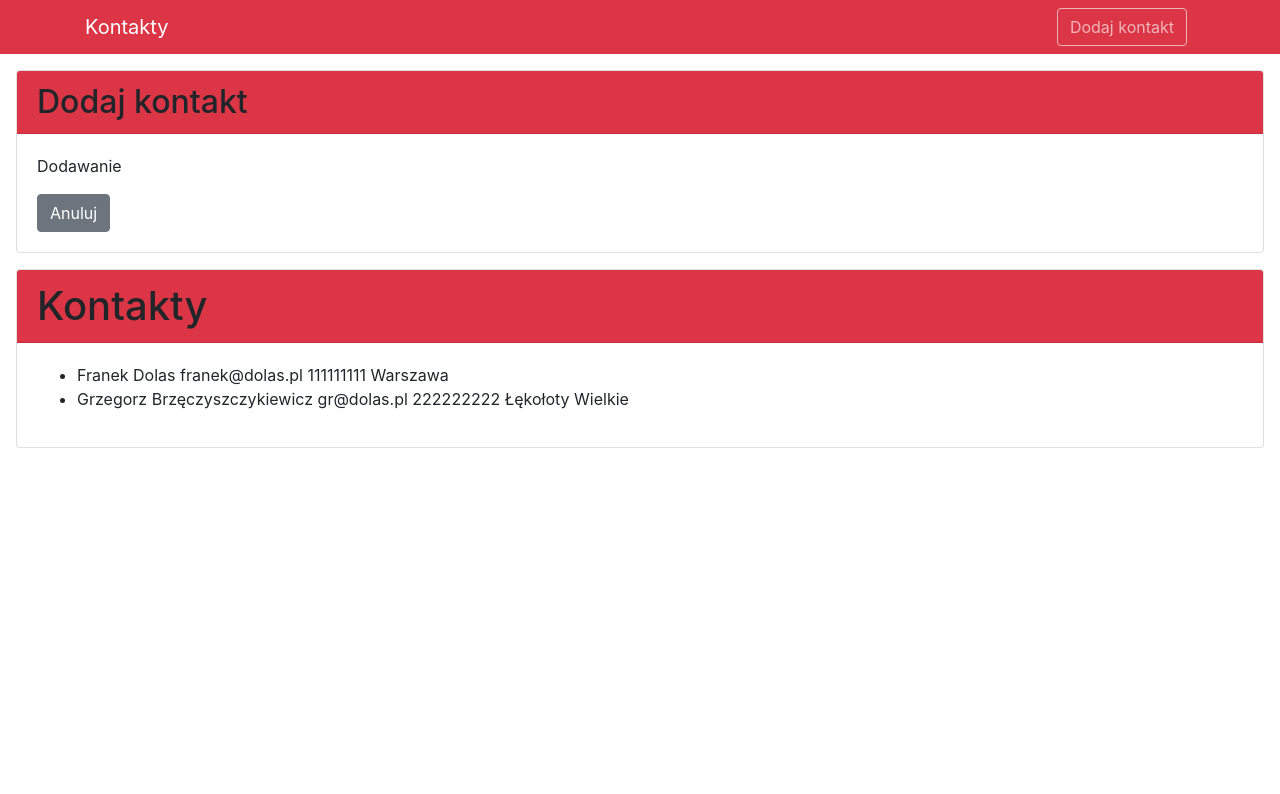
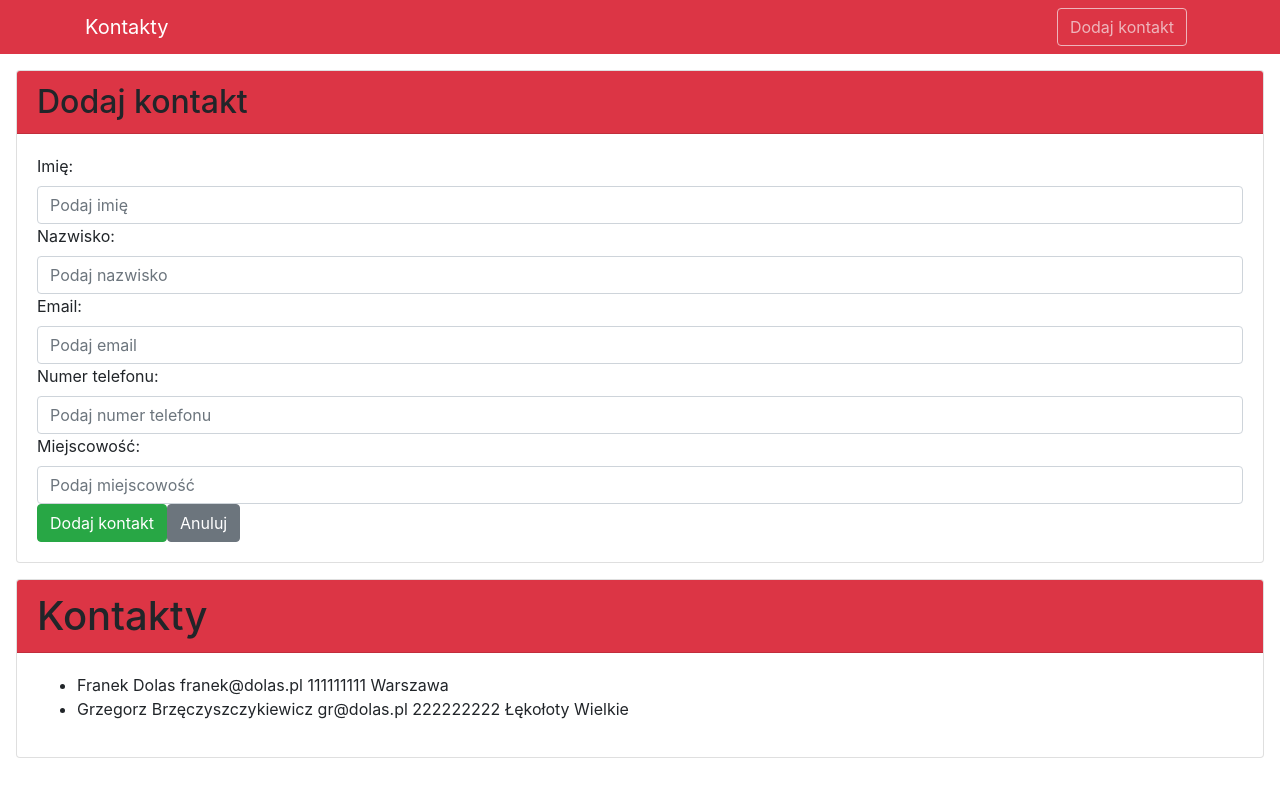
Before and after one commit to jurek2006/react-contacts-exercise_redux, a React (Create React App) app: page / in a window 1280 px wide. Both pictures are taken after a click on the button "Dodaj kontakt". Shown: the top 794 px of the page. Built offline with nearby package versions, Linux system fonts and the light colour scheme; the HTML template or start-up script is replaced by a standard one.

Commit message:
Dodanie formularza dodawania kontaktu

```diff
--- a/src/components/AddContact.js
+++ b/src/components/AddContact.js
@@ -3,6 +3,11 @@ import { Consumer } from "../context";
 
 export class AddContact extends Component {
     handleCancel(dispatch) {
+        dispatch({ type: "SHOW_HIDE_ADD_CONTACT", payload: false });
+    }
+
+    handleSubmit(dispatch, e) {
+        e.preventDefault();
         dispatch({ type: "SHOW_HIDE_ADD_CONTACT", payload: false });
     }
     render() {
@@ -16,17 +21,78 @@ export class AddContact extends Component {
                                 Dodaj kontakt
                             </h2>
                             <div className="card-body">
-                                <p>Dodawanie</p>
-                                <button
-                                    onClick={this.handleCancel.bind(
+                                <form
+                                    onSubmit={this.handleSubmit.bind(
                                         this,
                                         dispatch
                                     )}
-                                    type="button"
-                                    className="btn btn-secondary"
                                 >
-                                    Anuluj
-                                </button>
+                                    <div className="formGroup">
+                                        <label htmlFor="firstName">Imię:</label>
+                                        <input
+                                            type="text"
+                                            name="firstName"
+                                            className="form-control"
+                                            placeholder="Podaj imię"
+                                        />
+                                    </div>
+                                    <div className="formGroup">
+                                        <label htmlFor="lastName">
+                                            Nazwisko:
+                                        </label>
+                                        <input
+                                            type="text"
+                                            name="lastName"
+                                            className="form-control"
+                                            placeholder="Podaj nazwisko"
+                                        />
+                                    </div>
+                                    <div className="formGroup">
+                                        <label htmlFor="email">Email:</label>
+                                        <input
+                                            type="email"
+                                            name="email"
+                                            className="form-control"
+                                            placeholder="Podaj email"
+                                        />
+                                    </div>
+                                    <div className="formGroup">
+                                        <label htmlFor="phone">
+                                            Numer telefonu:
+                                        </label>
+                                        <input
+                                            type="tel"
+                                            name="phone"
+                                            className="form-control"
+                                            placeholder="Podaj numer telefonu"
+                                        />
+                                    </div>
+                                    <div className="formGroup">
+                                        <label htmlFor="city">
+                                            Miejscowość:
+                                        </label>
+                                        <input
+                                            type="text"
+                                            name="city"
+                                            className="form-control"
+                                            placeholder="Podaj miejscowość"
+                                        />
+                                    </div>
+                                    <input
+                                        type="submit"
+                                        value="Dodaj kontakt"
+                                        className="btn btn-success"
+                                    />
+                                    <input
+                                        onClick={this.handleCancel.bind(
+                                            this,
+                                            dispatch
+                                        )}
+                                        type="button"
+                                        className="btn btn-secondary"
+                                        value="Anuluj"
+                                    />
+                                </form>
                             </div>
                         </div>
                     );
```
